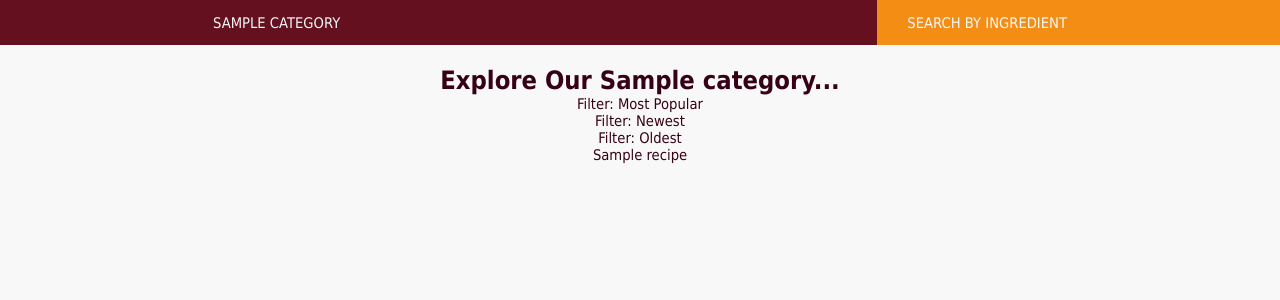
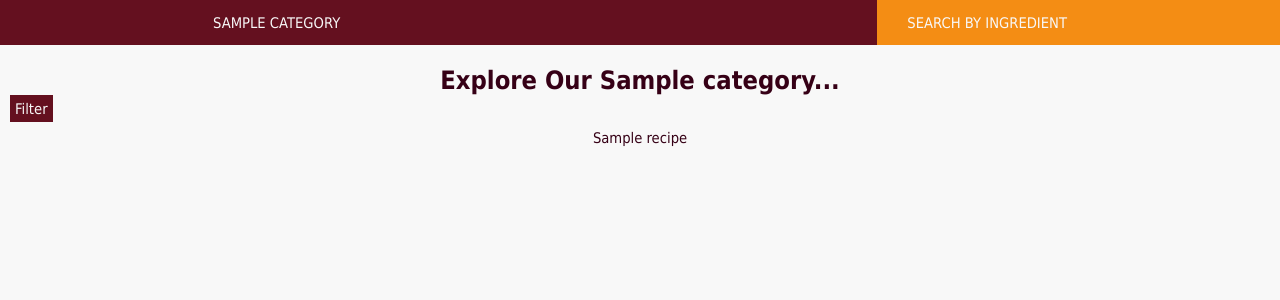
Before and after one commit to stellaevat/wad2_team1a_pantry, a Django app: a page that uses templates/pantry/show_category.html in a window 1280 px wide. Shown: the part 45-345 px from the top of the page. Run offline with Django 3.2, Linux system fonts and the light colour scheme; tables that the repository leaves empty hold one stand-in row (values such as "Sample post").

Commit message:
Did CSS and Functionality for Filter Button/Menu

```diff
--- a/static/styles/pantry.css
+++ b/static/styles/pantry.css
@@ -413,3 +413,45 @@ button {
 		max-width: 75vw;
 	}
 }
+
+/* Dropdown CSS (This has also been inspired by the w3schools dropdown menu section) */
+
+.dropdown-menu {
+	background-color: #f8f8f8;
+	float:left;
+	position: relative;
+	display:inline-block;
+}
+
+.dropdown-main{
+	background-color:#64101F;
+	border-radius: 0px;
+	color:#f8f8f8;
+	margin-left: 10px;
+	padding: 5px;
+	float:left;
+	position: relative;
+	display:inline-block;
+}
+
+.dropdown-items{
+	display:none;
+	background-color:#64101F;
+	min-width:160px;
+	z-index:1;
+	position: absolute;
+}
+
+.dropdown-items a{
+	color:var(--bg);
+	padding-top: 12px;
+	padding-bottom :12px;
+	padding-left: 16px;
+	padding-right: 16px;
+	text-decoration: none;
+	display: block;
+}
+
+.dropdown-menu:hover .dropdown-items {
+	display:block;
+}
--- a/templates/pantry/show_category.html
+++ b/templates/pantry/show_category.html
@@ -11,13 +11,19 @@
 		<div class="cat-header">
 			<h1 class="cat-heading">Explore Our {{ category.name }}...</h1>
 			{% if recipes %}
-			<ul class="dropdown-menu" aria-labelledby="dropdown01">
-				<li><a class="dropdown-item" href="{% url 'pantry:category_sort' category.slug 'popular' %}">Filter: Most Popular</a></li>
-				<li><a class="dropdown-item" href="{% url 'pantry:category_sort' category.slug 'newest' %}">Filter: Newest</a></li>
-				<li><a class="dropdown-item" href="{% url 'pantry:category_sort' category.slug 'old' %}">Filter: Oldest</a></li>
-			</ul>
+			<div class="dropdown-menu" aria-labelledby="dropdown01">
+				<button class="dropdown-main">Filter</button>
+				<div class="dropdown-items">
+					<a class="dropdown-item" href="{% url 'pantry:category_sort' category.slug 'popular' %}">Filter: Most Popular</a>
+					<a class="dropdown-item" href="{% url 'pantry:category_sort' category.slug 'newest' %}">Filter: Newest</a>
+					<a class="dropdown-item" href="{% url 'pantry:category_sort' category.slug 'old' %}">Filter: Oldest</a>
+				</div>
+			</div>
 			{% endif %}
 		</div>
+
+		<br />
+		<br />
 
 		{% if recipes %}
 			<div class="recipes-big-three">
```
